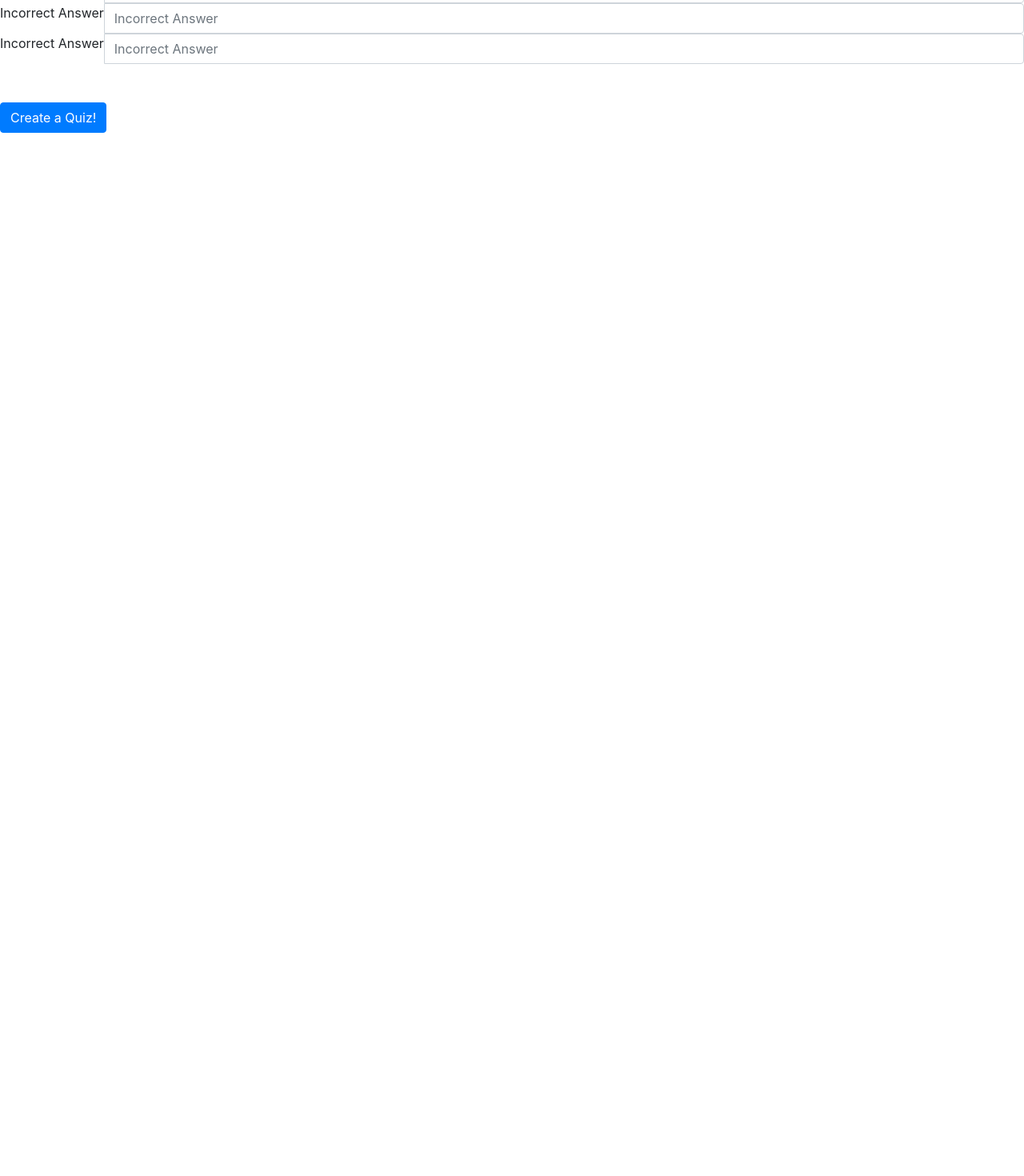
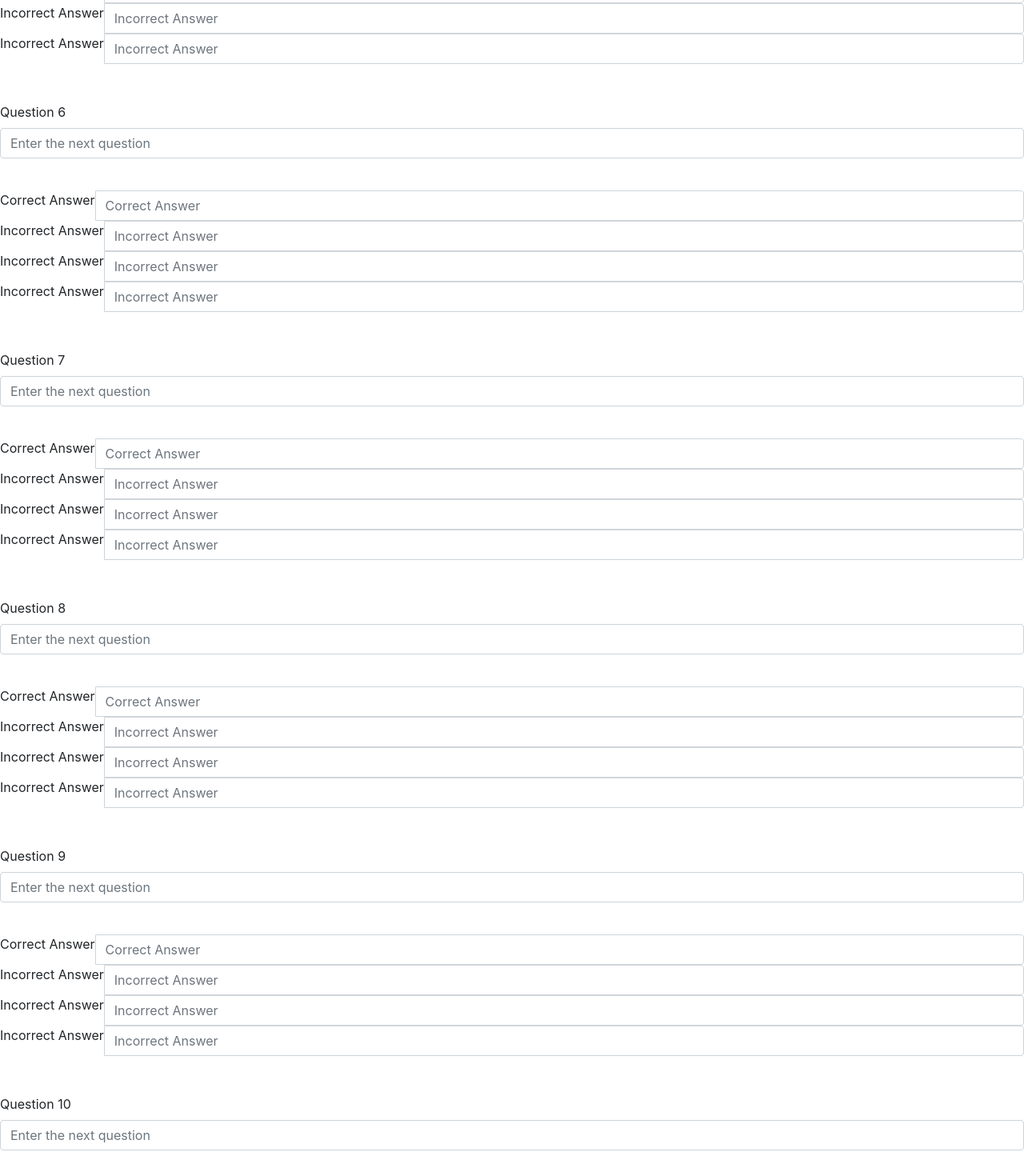
Before and after one commit to Zmaraz/Takoot-Front, an Angular app: page /questions in a window 1280 px wide. Shown: the part 1980-3450 px from the top of the page at 80% size. Before the commit the page ends 2146 px from the top, so only its background shows below. Built offline with nearby package versions, Linux system fonts and the light colour scheme.

Commit message:
pushing up working register with no issues on input values; casted value as HTML input

```diff
--- a/src/app/models/quiz.ts
+++ b/src/app/models/quiz.ts
@@ -3,8 +3,18 @@ export class Quiz {
     title: string;
     author_id:number;
     dateCreated: string;
-    dateLastCreated: string;
-    category_id: number;
-    difficulty_id: number;
-    default_id: number;
+    dateLastUpdated: string;
+    categoryId: number;
+    difficultyId: number;
+    defaultId: number;
+
+    constructor(title:string, dateCreated: string, dateLastUpdated: string, categoryId: number, difficultyId: number, defaultId: number) {
+        this.title = title;
+        this.dateCreated = dateCreated;
+        this.dateLastUpdated = dateLastUpdated;
+        this.categoryId = categoryId;
+        this.difficultyId = difficultyId;
+        this.defaultId = defaultId;
+
+    }
 }
--- /dev/null
+++ b/src/app/question.service.ts
@@ -0,0 +1,29 @@
+import { Injectable } from '@angular/core';
+import { HttpClient } from '@angular/common/http';
+import { Quiz } from './models/quiz';
+import { environment as env } from '../environments/environment';
+import { tap, map, catchError, first } from 'rxjs/operators';
+
+@Injectable({
+  providedIn: 'root'
+})
+export class QuestionService {
+
+  constructor(private http: HttpClient) {
+    console.log('Question Service constructed! Yay!');
+  }
+
+  create(quiz: Quiz) {
+    console.log(`Attempting to create quiz: ${quiz.title}`);
+
+    let quizJson = JSON.stringify(quiz);
+    console.log(quizJson);
+
+    this.http.post(env.API_URL + 'quiz', quizJson, {observe: 'response'})
+    .pipe(map(resp => {
+      localStorage.getItem('jwt');
+      localStorage.getItem('user');
+    })).subscribe();
+  }
+
+}
--- a/src/app/questions/questions.component.html
+++ b/src/app/questions/questions.component.html
@@ -96,7 +96,7 @@
   <br>
 
   <div class="form-group">
-    <label for="quest1">Question 2</label>
+    <label for="quest2">Question 2</label>
     <input type="text" class="form-control" id="quest1" placeholder="Enter the next question">
   </div>
   <br>
@@ -125,7 +125,7 @@
   <br>
 
   <div class="form-group">
-    <label for="quest1">Question 3</label>
+    <label for="quest3">Question 3</label>
     <input type="text" class="form-control" id="quest1" placeholder="Enter the next question">
   </div>
   <br>
@@ -154,7 +154,7 @@
   <br>
 
   <div class="form-group">
-    <label for="quest1">Question 4</label>
+    <label for="quest4">Question 4</label>
     <input type="text" class="form-control" id="quest1" placeholder="Enter the next question">
   </div>
   <br>
@@ -183,7 +183,152 @@
   <br>
 
   <div class="form-group">
-    <label for="quest1">Question 5</label>
+    <label for="quest5">Question 5</label>
+    <input type="text" class="form-control" id="quest1" placeholder="Enter the next question">
+  </div>
+  <br>
+
+  <div class="input-group">
+    <span class="input-group-addon">Correct Answer</span> <br>
+    <input id="correct" type="text" class="form-control" name="correct" placeholder="Correct Answer">
+  </div>
+
+  <div class="input-group">
+    <span class="input-group-addon">Incorrect Answer</span>
+    <input id="incorrect1" type="text" class="form-control" name="incorrect1" placeholder="Incorrect Answer">
+  </div>
+
+  <div class="input-group">
+    <span class="input-group-addon">Incorrect Answer</span>
+    <input id="incorrect2" type="text" class="form-control" name="incorrect1" placeholder="Incorrect Answer">
+  </div>
+
+  <div class="input-group">
+    <span class="input-group-addon">Incorrect Answer</span>
+    <input id="incorrect3" type="text" class="form-control" name="incorrect1" placeholder="Incorrect Answer">
+  </div>
+
+  <br>
+  <br>
+
+  <div class="form-group">
+    <label for="quest6">Question 6</label>
+    <input type="text" class="form-control" id="quest1" placeholder="Enter the next question">
+  </div>
+  <br>
+
+  <div class="input-group">
+    <span class="input-group-addon">Correct Answer</span> <br>
+    <input id="correct" type="text" class="form-control" name="correct" placeholder="Correct Answer">
+  </div>
+
+  <div class="input-group">
+    <span class="input-group-addon">Incorrect Answer</span>
+    <input id="incorrect1" type="text" class="form-control" name="incorrect1" placeholder="Incorrect Answer">
+  </div>
+
+  <div class="input-group">
+    <span class="input-group-addon">Incorrect Answer</span>
+    <input id="incorrect2" type="text" class="form-control" name="incorrect1" placeholder="Incorrect Answer">
+  </div>
+
+  <div class="input-group">
+    <span class="input-group-addon">Incorrect Answer</span>
+    <input id="incorrect3" type="text" class="form-control" name="incorrect1" placeholder="Incorrect Answer">
+  </div>
+
+  <br>
+  <br>
+
+  <div class="form-group">
+    <label for="quest7">Question 7</label>
+    <input type="text" class="form-control" id="quest1" placeholder="Enter the next question">
+  </div>
+  <br>
+
+  <div class="input-group">
+    <span class="input-group-addon">Correct Answer</span> <br>
+    <input id="correct" type="text" class="form-control" name="correct" placeholder="Correct Answer">
+  </div>
+
+  <div class="input-group">
+    <span class="input-group-addon">Incorrect Answer</span>
+    <input id="incorrect1" type="text" class="form-control" name="incorrect1" placeholder="Incorrect Answer">
+  </div>
+
+  <div class="input-group">
+    <span class="input-group-addon">Incorrect Answer</span>
+    <input id="incorrect2" type="text" class="form-control" name="incorrect1" placeholder="Incorrect Answer">
+  </div>
+
+  <div class="input-group">
+    <span class="input-group-addon">Incorrect Answer</span>
+    <input id="incorrect3" type="text" class="form-control" name="incorrect1" placeholder="Incorrect Answer">
+  </div>
+
+  <br>
+  <br>
+
+  <div class="form-group">
+    <label for="quest8">Question 8</label>
+    <input type="text" class="form-control" id="quest1" placeholder="Enter the next question">
+  </div>
+  <br>
+
+  <div class="input-group">
+    <span class="input-group-addon">Correct Answer</span> <br>
+    <input id="correct" type="text" class="form-control" name="correct" placeholder="Correct Answer">
+  </div>
+
+  <div class="input-group">
+    <span class="input-group-addon">Incorrect Answer</span>
+    <input id="incorrect1" type="text" class="form-control" name="incorrect1" placeholder="Incorrect Answer">
+  </div>
+
+  <div class="input-group">
+    <span class="input-group-addon">Incorrect Answer</span>
+    <input id="incorrect2" type="text" class="form-control" name="incorrect1" placeholder="Incorrect Answer">
+  </div>
+
+  <div class="input-group">
+    <span class="input-group-addon">Incorrect Answer</span>
+    <input id="incorrect3" type="text" class="form-control" name="incorrect1" placeholder="Incorrect Answer">
+  </div>
+
+  <br>
+  <br>
+
+  <div class="form-group">
+    <label for="quest9">Question 9</label>
+    <input type="text" class="form-control" id="quest1" placeholder="Enter the next question">
+  </div>
+  <br>
+
+  <div class="input-group">
+    <span class="input-group-addon">Correct Answer</span> <br>
+    <input id="correct" type="text" class="form-control" name="correct" placeholder="Correct Answer">
+  </div>
+
+  <div class="input-group">
+    <span class="input-group-addon">Incorrect Answer</span>
+    <input id="incorrect1" type="text" class="form-control" name="incorrect1" placeholder="Incorrect Answer">
+  </div>
+
+  <div class="input-group">
+    <span class="input-group-addon">Incorrect Answer</span>
+    <input id="incorrect2" type="text" class="form-control" name="incorrect1" placeholder="Incorrect Answer">
+  </div>
+
+  <div class="input-group">
+    <span class="input-group-addon">Incorrect Answer</span>
+    <input id="incorrect3" type="text" class="form-control" name="incorrect1" placeholder="Incorrect Answer">
+  </div>
+
+  <br>
+  <br>
+
+  <div class="form-group">
+    <label for="quest10">Question 10</label>
     <input type="text" class="form-control" id="quest1" placeholder="Enter the next question">
   </div>
   <br>
--- a/src/app/questions/questions.component.ts
+++ b/src/app/questions/questions.component.ts
@@ -1,5 +1,7 @@
 import { Component, OnInit } from '@angular/core';
 import { DataService } from '../data.service';
+import { QuestionService } from '../question.service';
+import { Quiz } from '../models/quiz';
 
 @Component({
   selector: 'questions',
@@ -9,10 +11,11 @@ import { DataService } from '../data.service';
 export class QuestionsComponent implements OnInit {
 
   question: Object;
+  theQuiz: Object;
 
   // calling the generateQuestion from the DataService
 
-  constructor(private results: DataService) { }
+  constructor(private results: DataService, private questions:QuestionService) { }
 
   ngOnInit() {
     // generate a question should work here
@@ -25,4 +28,26 @@ export class QuestionsComponent implements OnInit {
       console.log(results);
     });
   }
+
+  createQuiz(title, dateCreated, dateLastUpdated, categoryId, difficultyId, defaultId) {
+
+    title = (<HTMLInputElement>document.getElementById('quizTitle')).value;
+    dateCreated = new Date();
+    dateLastUpdated = dateCreated;
+
+    // will come back to parse through and get the value that user clicked
+    categoryId = document.getElementById('');
+
+    // will come back to parse through and get the value that user clicked
+    difficultyId = document.getElementById('');
+
+    defaultId = 2;
+
+    this.theQuiz = new Quiz (title, dateCreated, dateLastUpdated, categoryId, difficultyId, defaultId);
+    console.log(this.theQuiz);
+
+    // this.questions.create(this.theQuiz);
+  }
+
+
 }
--- a/src/app/register/register.component.ts
+++ b/src/app/register/register.component.ts
@@ -27,11 +27,11 @@ export class RegisterComponent implements OnInit {
   register(firstname, lastname, username, password, email) {
     // firstname = document.getElementById('fn').value;
     // firstname = this.fn;
-    firstname = document.getElementById('fn').value;
-    lastname = document.getElementById('ln').value;
-    username = document.getElementById('username').value;
-    password = document.getElementById('password').value;
-    email = document.getElementById('email').value;
+    firstname = (<HTMLInputElement>document.getElementById('fn')).value;
+    lastname = (<HTMLInputElement>document.getElementById('ln')).value;
+    username = (<HTMLInputElement>document.getElementById('username')).value;
+    password = (<HTMLInputElement>document.getElementById('password')).value;
+    email = (<HTMLInputElement>document.getElementById('email')).value;
     // use data binding [()] to retrieve the User id info from the form in the register html
     this.user = new User (firstname, lastname, username, password, email);
     console.log(this.user);
```
Also changed, not shown: 1 other file (tests, documents, lock files or other folders).
